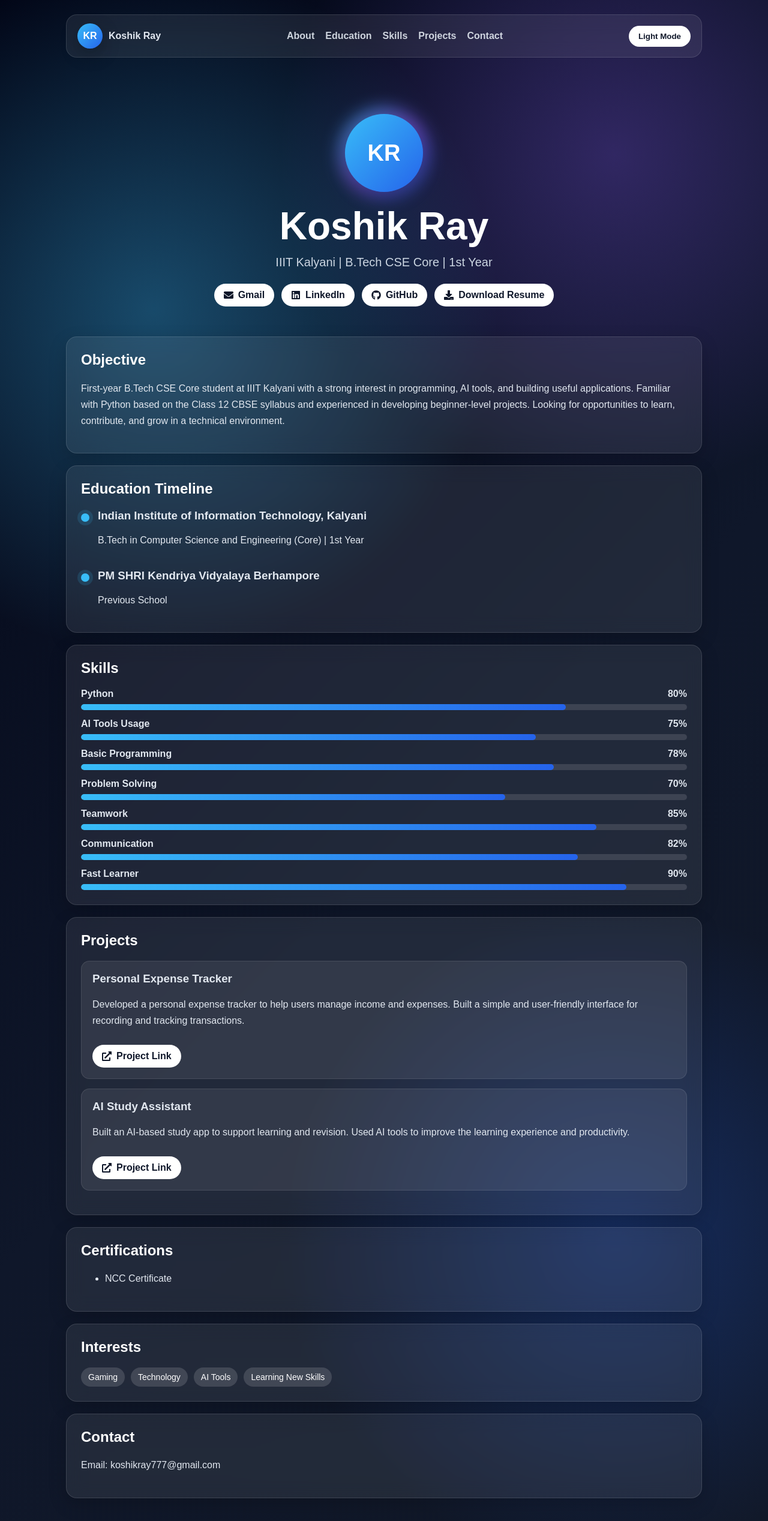
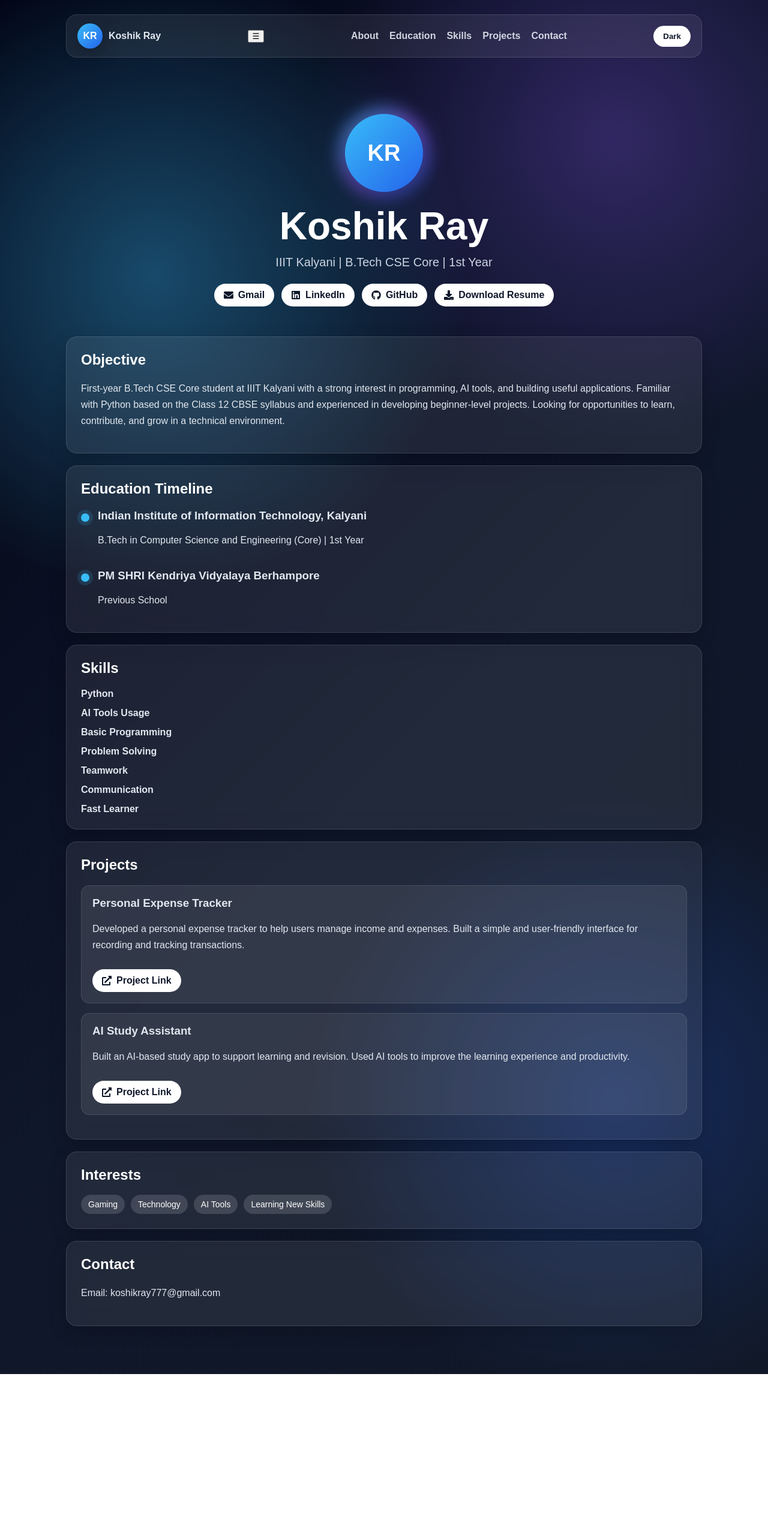
Before and after one commit to koshik7/PORTFOLIO, a Next.js app: page / in a window 1280 px wide. Shown: the top 2536 px of the page at 60% size. After the commit the page ends 2291 px from the top, so only its background shows below. Built offline with nearby package versions, Linux system fonts and the light colour scheme.

Commit message:
PORTFOLIO

```diff
--- a/src/app/page.tsx
+++ b/src/app/page.tsx
@@ -24,18 +24,19 @@ function RevealSection({
 }
 
 const skills = [
-  { name: "Python", level: 80 },
-  { name: "AI Tools Usage", level: 75 },
-  { name: "Basic Programming", level: 78 },
-  { name: "Problem Solving", level: 70 },
-  { name: "Teamwork", level: 85 },
-  { name: "Communication", level: 82 },
-  { name: "Fast Learner", level: 90 },
+  { name: "Python" },
+  { name: "AI Tools Usage" },
+  { name: "Basic Programming" },
+  { name: "Problem Solving" },
+  { name: "Teamwork" },
+  { name: "Communication" },
+  { name: "Fast Learner" },
 ];
 
 export default function Home() {
   const [dark, setDark] = useState(true);
   const [photo, setPhoto] = useState<string | null>(null);
+  const [menuOpen, setMenuOpen] = useState(false);
 
   useEffect(() => {
     document.documentElement.classList.toggle("light", !dark);
@@ -49,16 +50,37 @@ export default function Home() {
           <span>Koshik Ray</span>
         </div>
 
-        <nav>
-          <a href="#about">About</a>
-          <a href="#education">Education</a>
-          <a href="#skills">Skills</a>
-          <a href="#projects">Projects</a>
-          <a href="#contact">Contact</a>
+        <button
+          className="menuToggle"
+          onClick={() => setMenuOpen((v) => !v)}
+          aria-label="Toggle menu"
+        >
+          ☰
+        </button>
+
+        <nav className={menuOpen ? "nav open" : "nav"}>
+          <a href="#about" onClick={() => setMenuOpen(false)}>
+            About
+          </a>
+          <a href="#education" onClick={() => setMenuOpen(false)}>
+            Education
+          </a>
+          <a href="#skills" onClick={() => setMenuOpen(false)}>
+            Skills
+          </a>
+          <a href="#projects" onClick={() => setMenuOpen(false)}>
+            Projects
+          </a>
+          <a href="#contact" onClick={() => setMenuOpen(false)}>
+            Contact
+          </a>
         </nav>
 
         <button className="themeBtn" onClick={() => setDark((v) => !v)}>
-          {dark ? "Light Mode" : "Dark Mode"}
+          <span className="toggleTrack">
+            <span className={dark ? "toggleThumb dark" : "toggleThumb"} />
+          </span>
+          <span>{dark ? "Dark" : "Light"}</span>
         </button>
       </header>
 
@@ -146,10 +168,6 @@ export default function Home() {
             <div key={skill.name} className="skillItem">
               <div className="skillTop">
                 <span>{skill.name}</span>
-                <span>{skill.level}%</span>
-              </div>
-              <div className="bar">
-                <div className="fill" style={{ width: `${skill.level}%` }} />
               </div>
             </div>
           ))}
@@ -198,13 +216,6 @@ export default function Home() {
       </RevealSection>
 
       <RevealSection>
-        <h2>Certifications</h2>
-        <ul>
-          <li>NCC Certificate</li>
-        </ul>
-      </RevealSection>
-
-      <RevealSection>
         <h2>Interests</h2>
         <div className="tags">
           <span>Gaming</span>
@@ -216,7 +227,9 @@ export default function Home() {
 
       <RevealSection id="contact">
         <h2>Contact</h2>
-        <p>Email: koshikray777@gmail.com</p>
+        <p>
+          Email: <a href="mailto:koshikray777@gmail.com">koshikray777@gmail.com</a>
+        </p>
       </RevealSection>
     </main>
   );
```
